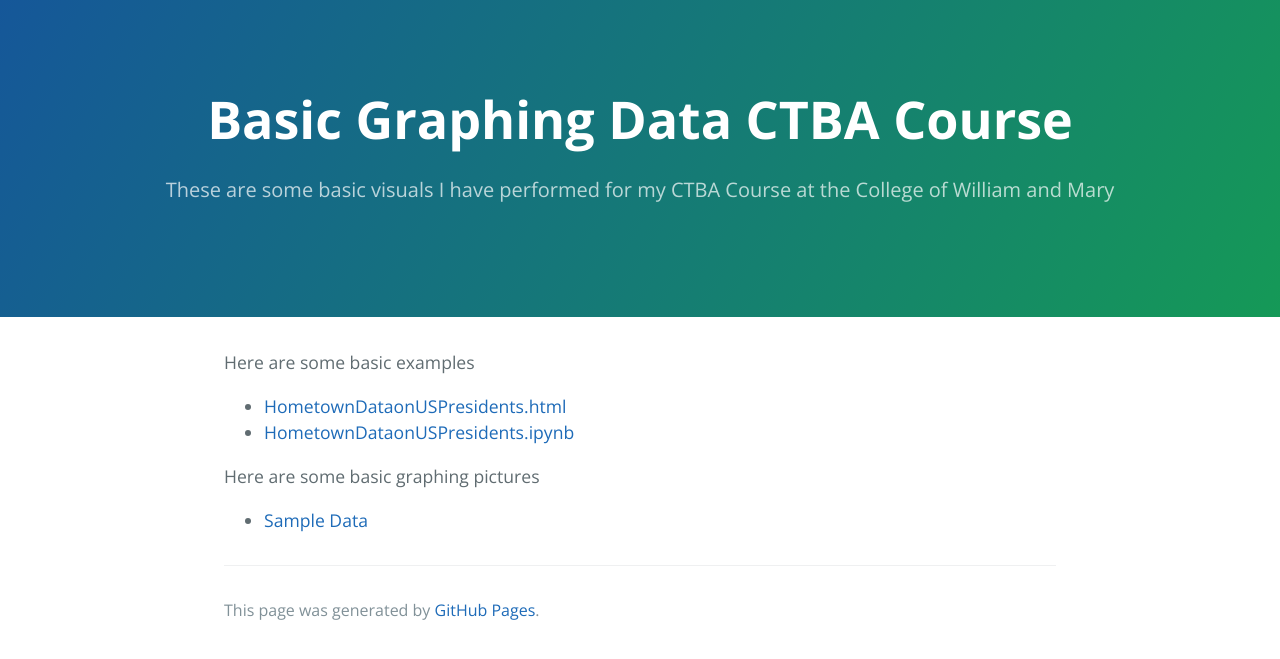
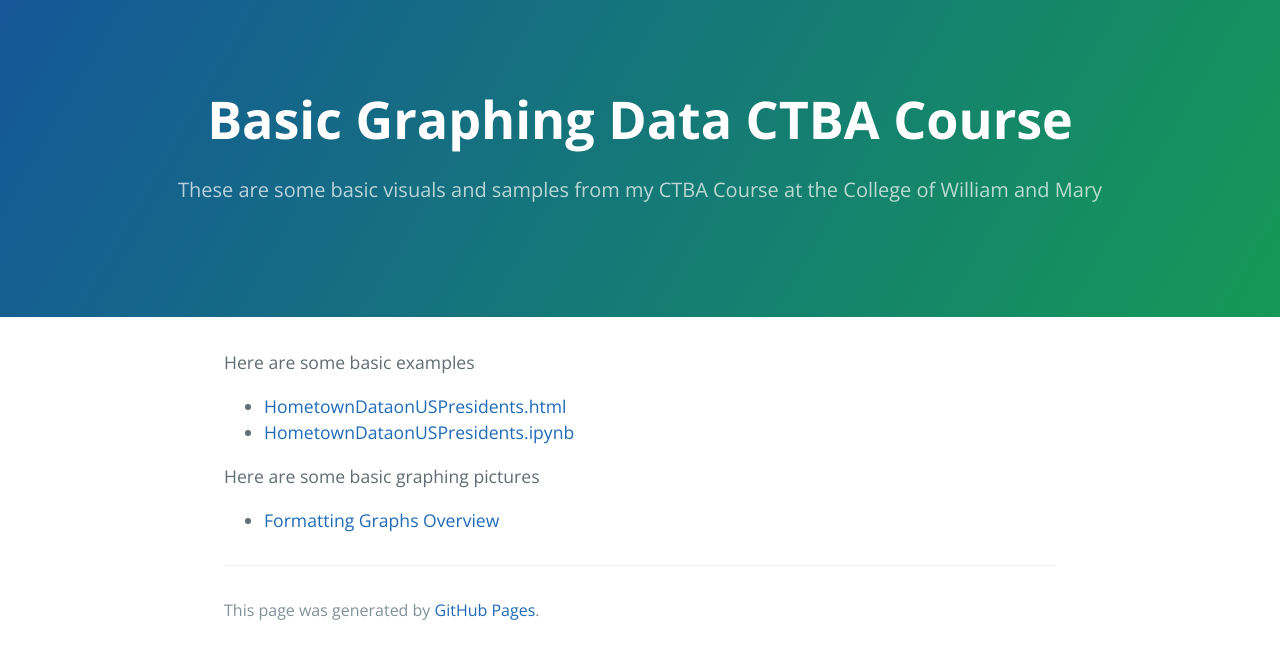
Before and after one commit to EnGinear87/EnGinear87.github.io, a Jekyll site: the page built from Basic Graphing Data/index.md, in a window 1280 px wide. Shown: the top 659 px of the page. Built offline with Jekyll 4.4.1, drawn with Linux system fonts in a browser that asks for light colours; our own code applies the rules of GitHub Pages for plain Markdown files.

Commit message:
Update index.md

```diff
--- a/Basic Graphing Data/index.md
+++ b/Basic Graphing Data/index.md
@@ -1,10 +1,10 @@
 ---
 title: Basic Graphing Data CTBA Course
-description: These are some basic visuals I have performed for my CTBA Course at the College of William and Mary
+description: These are some basic visuals and samples from my CTBA Course at the College of William and Mary
 ---
 Here are some basic examples
 - [HometownDataonUSPresidents.html](HometownDataonUSPresidents.html)
 - [HometownDataonUSPresidents.ipynb](HometownDataonUSPresidents.ipynb)
 
 Here are some basic graphing pictures
-- [Sample Data](https://github.com/EnGinear87/Sample_Graphing_Data)
+- [Formatting Graphs Overview](https://github.com/EnGinear87/Sample_Graphing_Data)
```
